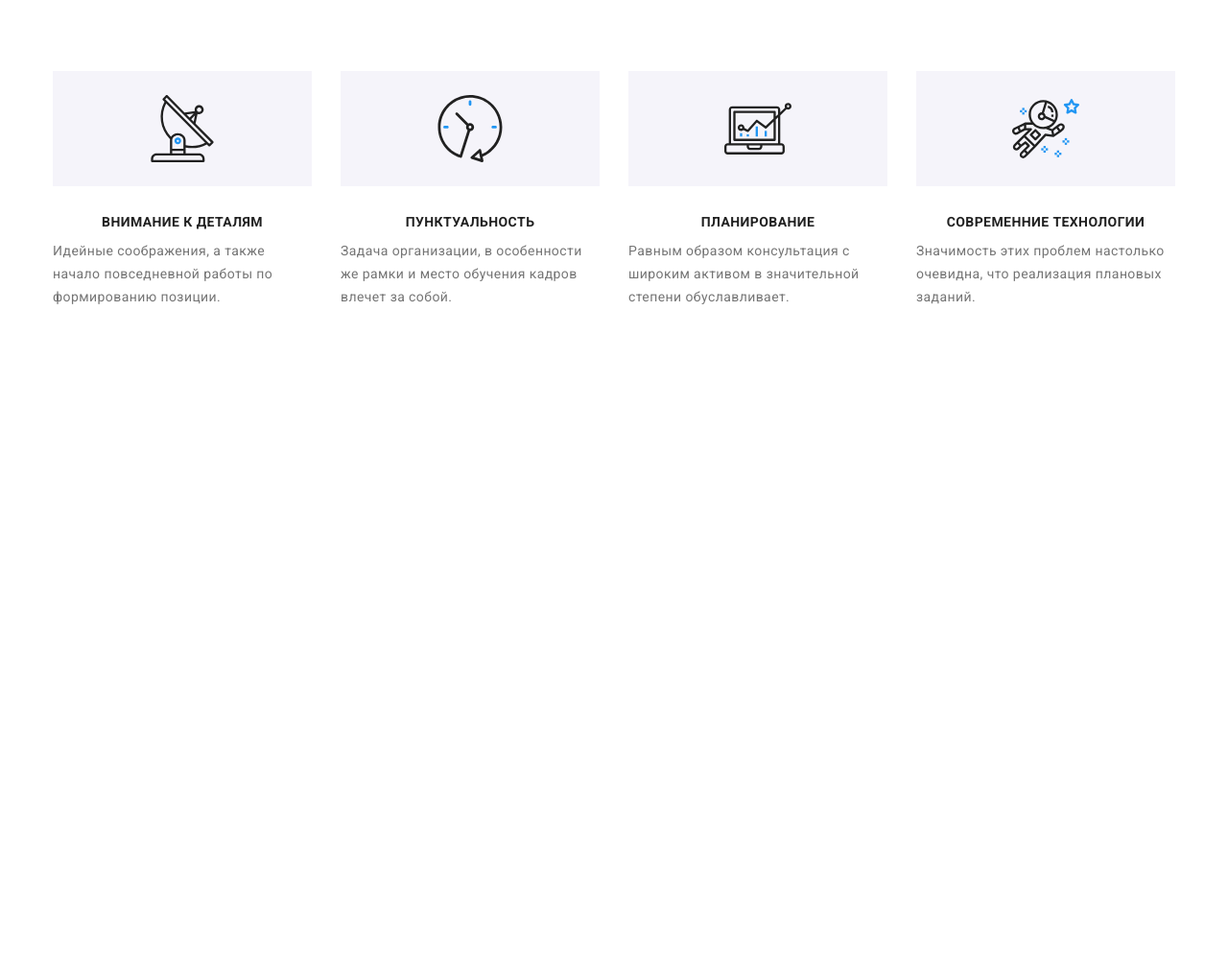
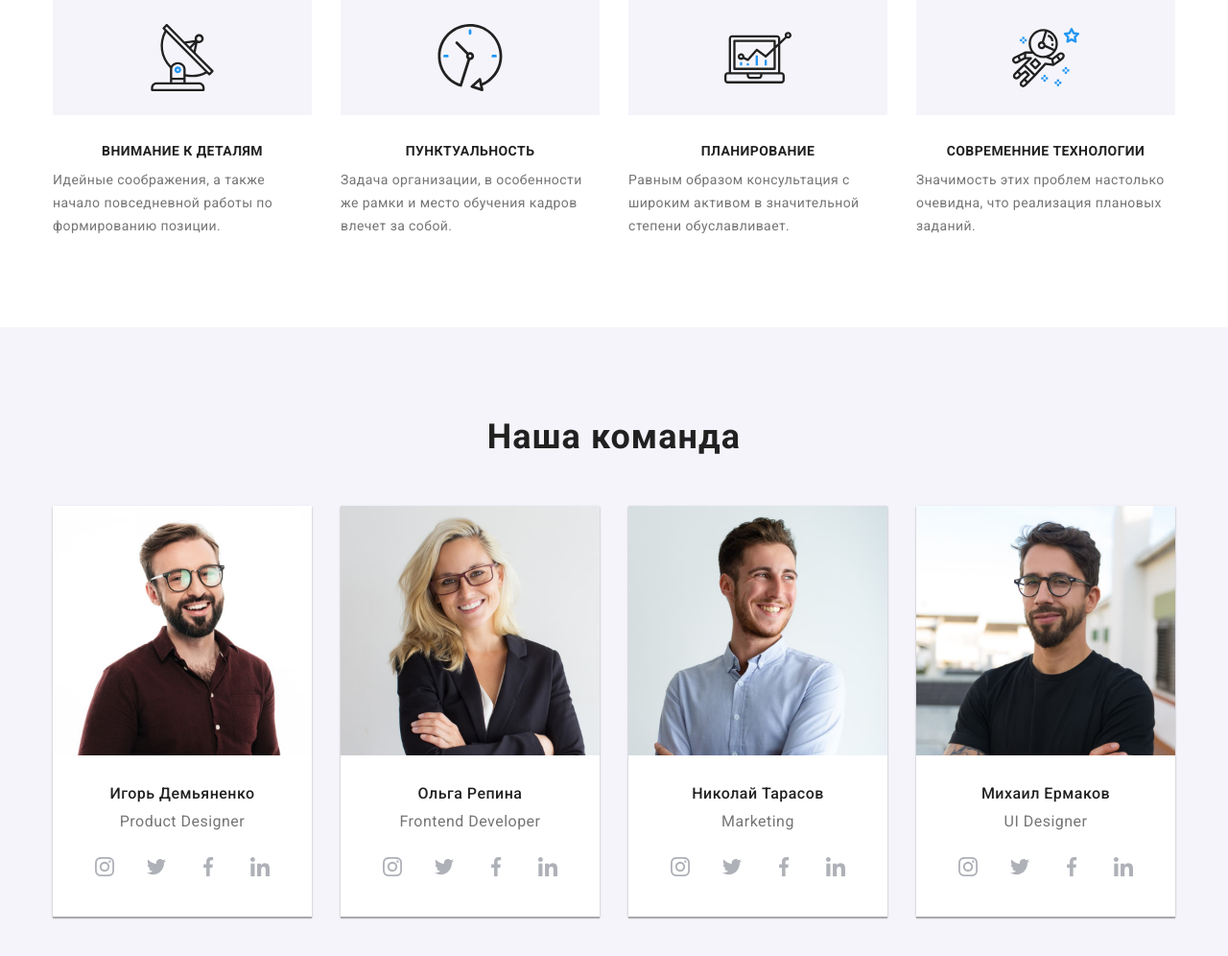
Before and after one commit to marynaBbovrun/goit-markup-hw-08, a plain HTML site: page index.html in a window 1280 px wide. Shown: the whole page at 96% size. Before the commit the page ends 800 px from the top, so only its background shows below. Drawn offline with nearby package versions, Linux system fonts and the light colour scheme.

Commit message:
add adaptiv command

```diff
--- a/index.html
+++ b/index.html
@@ -64,7 +64,7 @@
     </section> -->
 
 
-    <!--Качества-->
+    <!-- Качества -->
     <section class="feature section">
       <div class="container">
         <h2 class="feature__title visually-hidden">Качества</h2>
@@ -151,10 +151,10 @@
           </li>
         </ul>
       </div>
-    </section> -->
+    </section>
 
-    <!--Наша команда-->
-    <!-- <section class="command  section">
+     <--Наша команда-->
+    <section class="command  section">
       <div class="container">
         <h2 class="command__title title">Наша команда</h2>
         <ul class="command-list list">
@@ -342,7 +342,7 @@
         </ul>
       </div>
     </section>
-  </main> -->
+    <!-- </main> -->
 
     <!--Клиенти-->
     <!-- <section class="clients section clients__container">
--- a/sass/components/_container.scss
+++ b/sass/components/_container.scss
@@ -14,5 +14,11 @@
   }
 }
 .section {
-  padding-bottom: 94px;
+  padding-bottom: 60px;
+  @media screen and (min-width: 768px) {
+    padding-bottom: 60px;
+  }
+  @media screen and (min-width: 1200px) {
+    padding-bottom: 94px;
+  }
 }
--- a/sass/layout/_command.scss
+++ b/sass/layout/_command.scss
@@ -1,22 +1,43 @@
 .command {
-  padding-top: 94px;
+  padding-top: 60px;
+  @media screen and (min-width: 768px) {
+    padding-top: 60px;
+  }
+  @media screen and (min-width: 1200px) {
+    padding-top: 94px;
+  }
   background-color: #f5f4fa;
 }
-
+img {
+  width: 100%;
+}
 .command-list {
-  display: flex;
-  flex-wrap: wrap;
-  margin-right: -30px;
-  margin-bottom: -3px;
+  margin-bottom: -30px;
+  @media screen and (min-width: 768px) {
+    display: flex;
+    flex-wrap: wrap;
+    margin-left: -30px;
+  }
+  @media screen and (min-width: 1200px) {
+    display: flex;
+    flex-wrap: wrap;
+    margin-left: -30px;
+  }
 }
 .command-list__description {
   padding-top: 30px;
   padding-bottom: 30px;
 }
 .command-list__item {
-  flex-basis: calc(100% / 4 - 30px);
-  margin-right: 30px;
-  margin-bottom: 3px;
+  margin-bottom: 30px;
+  @media screen and (min-width: 768px) {
+    width: calc(100% / 2 - 30px);
+    margin-left: 30px;
+  }
+  @media screen and (min-width: 1200px) {
+    width: calc(100% / 4 - 30px);
+    margin-left: 30px;
+  }
   background-color: var(--secondary-white-color);
   box-shadow: 0px 2px 1px rgba(0, 0, 0, 0.2), 0px 1px 1px rgba(0, 0, 0, 0.14),
     0px 1px 3px rgba(0, 0, 0, 0.12);
--- a/sass/layout/_feature.scss
+++ b/sass/layout/_feature.scss
@@ -1,5 +1,11 @@
 .feature {
-  padding-top: 74px;
+  padding-top: 60px;
+  @media screen and (min-width: 768px) {
+    padding-top: 60px;
+  }
+  @media screen and (min-width: 1200px) {
+    padding-top: 94px;
+  }
 }
 .feature__container {
   width: 270px;
```
Also changed, not shown: css/main.css, css/main.min.css, 2 other files.
